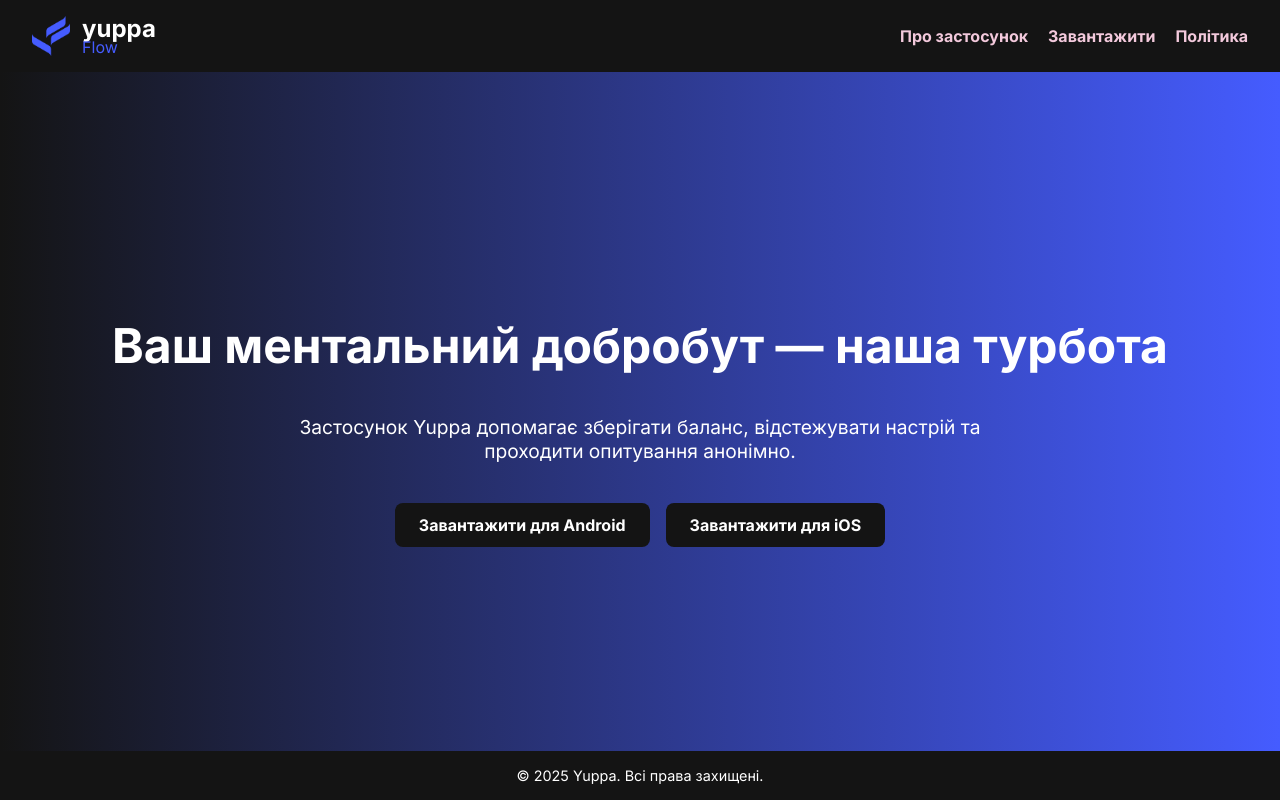
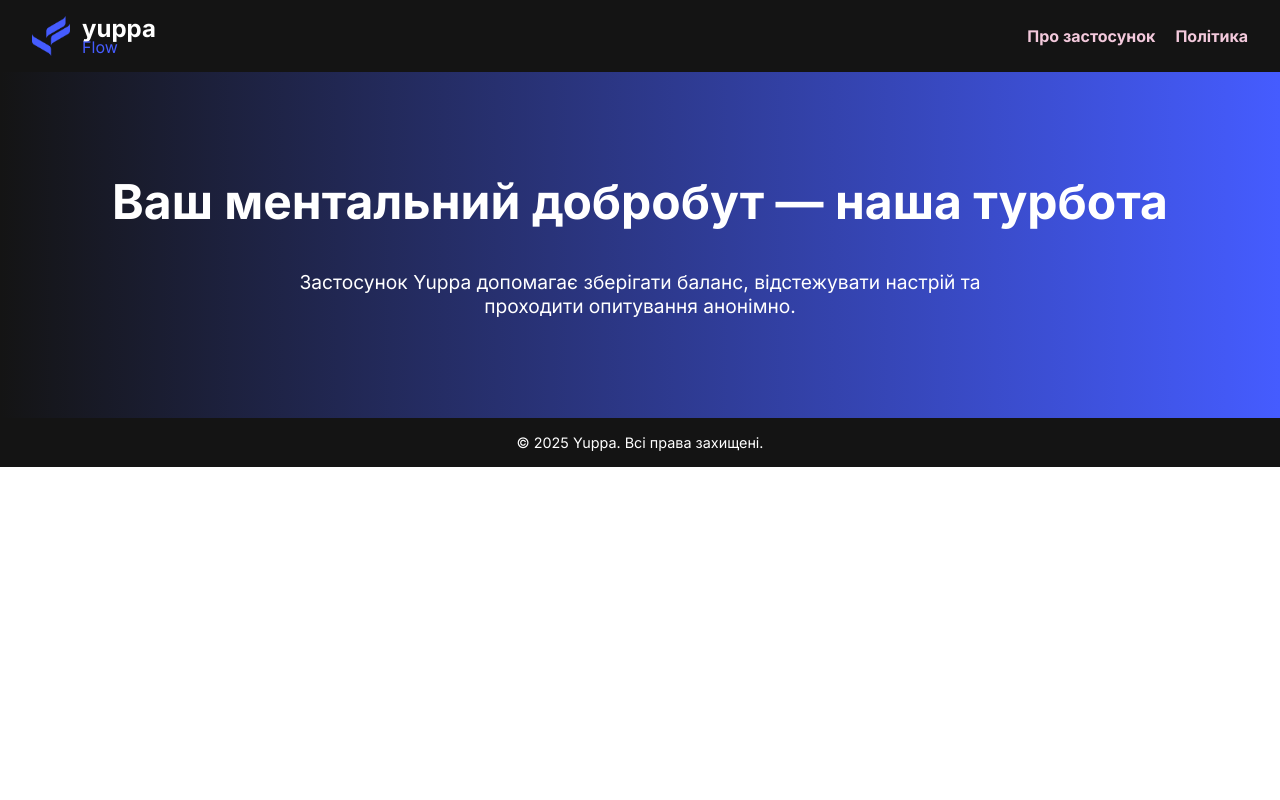
Before and after one commit to Amphoter/amphoter.github.io, a plain HTML site: page index.html in a window 1280 px wide. Drawn offline with Linux system fonts and the light colour scheme.

Commit message:
separated header and footer

```diff
--- /dev/null
+++ b/footer.html
@@ -0,0 +1,3 @@
+<footer>
+  © 2025 Yuppa. Всі права захищені.
+</footer>
--- /dev/null
+++ b/header.html
@@ -0,0 +1,13 @@
+<header>
+  <div class="logo">
+    <img src="logo.png" alt="Yuppa Flow Logo" />
+    <div class="logo-text">
+      <div class="main">yuppa</div>
+      <div class="flow">Flow</div>
+    </div>
+  </div>
+  <nav>
+    <a href="#about">Про застосунок</a>
+    <a href="privacy-policy.html">Політика</a>
+  </nav>
+</header>
--- a/index.html
+++ b/index.html
@@ -158,33 +158,24 @@
 </head>
 <body>
 
-  <header>
-    <div class="logo">
-      <img src="logo.png" alt="Yuppa Flow Logo" />
-      <div class="logo-text">
-        <div class="main">yuppa</div>
-        <div class="flow">Flow</div>
+  <main>
+  <div id="header"></div>
+    <section class="hero">
+      <h1>Ваш ментальний добробут — наша турбота</h1>
+      <p>Застосунок Yuppa допомагає зберігати баланс, відстежувати настрій та проходити опитування анонімно.</p>
+      <div class="buttons">
+      <!-- <a href="#">Завантажити для Android</a>-->
+      <!-- <a href="#">Завантажити для iOS</a>-->
       </div>
-    </div>
-    <nav>
-      <a href="#about">Про застосунок</a>
-      <a href="#download">Завантажити</a>
-      <a href="#policy">Політика</a>
-    </nav>
-  </header>
+    </section>
+  </main>
 
-  <section class="hero">
-    <h1>Ваш ментальний добробут — наша турбота</h1>
-    <p>Застосунок Yuppa допомагає зберігати баланс, відстежувати настрій та проходити опитування анонімно.</p>
-    <div class="buttons">
-      <a href="#">Завантажити для Android</a>
-      <a href="#">Завантажити для iOS</a>
-    </div>
-  </section>
-
-  <footer>
-    © 2025 Yuppa. Всі права захищені.
-  </footer>
+ <div id="footer"></div>
 
 </body>
 </html>
+
+<script>
+  fetch('header.html').then(r => r.text()).then(t => document.getElementById('header').innerHTML = t);
+  fetch('footer.html').then(r => r.text()).then(t => document.getElementById('footer').innerHTML = t);
+</script>
```
